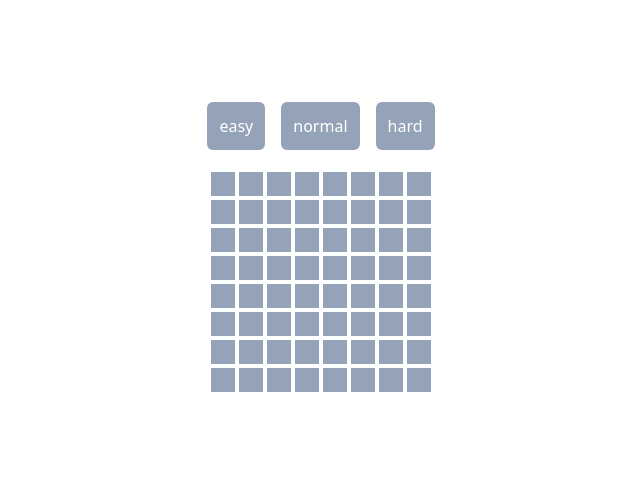
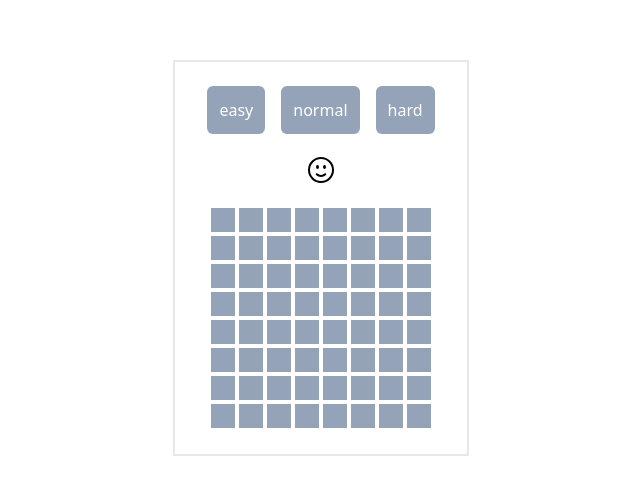
Before and after one commit to Goddemi/mineSweeper, a React (Create React App) app: page / in a window 1280 px wide. Shown: the part 142-636 px from the top of the page, without its empty margins (319-959 px from the left). Built offline with nearby package versions, Linux system fonts and the light colour scheme.

Commit message:
Add : 리셋버튼 추가

```diff
--- a/src/Game.tsx
+++ b/src/Game.tsx
@@ -3,9 +3,11 @@ import GameBoard from "./game/GameBoard";
 
 const Game = () => {
   return (
-    <div className="h-screen flex flex-col justify-center items-center">
-      <Difficulty />
-      <GameBoard />
+    <div className="h-screen flex justify-center items-center ">
+      <div className="flex flex-col justify-center items-center p-6 border-2 border-gray">
+        <Difficulty />
+        <GameBoard />
+      </div>
     </div>
   );
 };
--- a/src/game/Cell.tsx
+++ b/src/game/Cell.tsx
@@ -4,7 +4,7 @@ import { clickCell } from "../store/minesweeper/mineSweeperSlice";
 import { CellType } from "../type/types";
 
 const Cell = ({ cellData }: { cellData: CellType }) => {
-  const { row, col, isClicked, isMine } = cellData;
+  const { row, col, isClicked, isMine, nearMineCounter } = cellData;
   const dispatch = useDispatch();
 
   const clickHandler = () => {
@@ -13,7 +13,7 @@ const Cell = ({ cellData }: { cellData: CellType }) => {
 
   return (
     <div
-      className={`w-7 h-7  border-white border-2 ${
+      className={`w-7 h-7 border-white border-2 text-center cursor-pointer ${
         isClicked ? `bg-slate-800` : `bg-slate-400`
       }`}
       onClick={clickHandler}
@@ -25,7 +25,7 @@ const Cell = ({ cellData }: { cellData: CellType }) => {
             <Bomb />
           </span>
         ) : (
-          <span>개수</span>
+          <span className=" text-white">{nearMineCounter || ""}</span>
         ))}
     </div>
   );
--- a/src/game/GameBoard.tsx
+++ b/src/game/GameBoard.tsx
@@ -1,6 +1,7 @@
 import { useEffect } from "react";
 import { useDispatch, useSelector } from "react-redux";
-import { makeBoard } from "../store/minesweeper/mineSweeperSlice";
+import { Sad, Smile } from "../icon/Icons";
+import { makeBoard, resetGame } from "../store/minesweeper/mineSweeperSlice";
 import { RootState } from "../store/store";
 import Cell from "./Cell";
 
@@ -9,17 +10,20 @@ const GameBoard = () => {
   const difficultyLevel = useSelector(
     (state: RootState) => state.mineSweeper.difficulty
   );
-  const cells = useSelector((state: RootState) => state.mineSweeper.cells);
   const gameOverState = useSelector(
     (state: RootState) => state.mineSweeper.gameOver
   );
+  const cells = useSelector((state: RootState) => state.mineSweeper.cells);
 
   useEffect(() => {
     dispatch(makeBoard());
   }, [difficultyLevel]);
 
   return (
-    <div className="my-5">
+    <div className=" flex flex-col items-center">
+      <div className="my-5 cursor-pointer">
+        {gameOverState ? <Sad /> : <Smile />}
+      </div>
       {cells.map((row, i) => (
         <div className="flex">
           {row.map((cellData, j) => (
--- a/src/icon/Icons.tsx
+++ b/src/icon/Icons.tsx
@@ -16,3 +16,41 @@ export const Bomb = () => {
     </svg>
   );
 };
+
+export const Smile = () => {
+  return (
+    <svg
+      xmlns="http://www.w3.org/2000/svg"
+      fill="none"
+      viewBox="0 0 24 24"
+      strokeWidth={1.5}
+      stroke="currentColor"
+      className="w-8 h-8"
+    >
+      <path
+        strokeLinecap="round"
+        strokeLinejoin="round"
+        d="M15.182 15.182a4.5 4.5 0 01-6.364 0M21 12a9 9 0 11-18 0 9 9 0 0118 0zM9.75 9.75c0 .414-.168.75-.375.75S9 10.164 9 9.75 9.168 9 9.375 9s.375.336.375.75zm-.375 0h.008v.015h-.008V9.75zm5.625 0c0 .414-.168.75-.375.75s-.375-.336-.375-.75.168-.75.375-.75.375.336.375.75zm-.375 0h.008v.015h-.008V9.75z"
+      />
+    </svg>
+  );
+};
+
+export const Sad = () => {
+  return (
+    <svg
+      xmlns="http://www.w3.org/2000/svg"
+      fill="none"
+      viewBox="0 0 24 24"
+      strokeWidth={1.5}
+      stroke="currentColor"
+      className="w-8 h-8"
+    >
+      <path
+        strokeLinecap="round"
+        strokeLinejoin="round"
+        d="M15.182 16.318A4.486 4.486 0 0012.016 15a4.486 4.486 0 00-3.198 1.318M21 12a9 9 0 11-18 0 9 9 0 0118 0zM9.75 9.75c0 .414-.168.75-.375.75S9 10.164 9 9.75 9.168 9 9.375 9s.375.336.375.75zm-.375 0h.008v.015h-.008V9.75zm5.625 0c0 .414-.168.75-.375.75s-.375-.336-.375-.75.168-.75.375-.75.375.336.375.75zm-.375 0h.008v.015h-.008V9.75z"
+      />
+    </svg>
+  );
+};
--- a/src/store/minesweeper/getDifficulty.ts
+++ b/src/store/minesweeper/func/getDifficultyLevel.ts
@@ -1,8 +1,6 @@
-import { DifficultyType } from "./../../type/types";
+import { DifficultyType } from "../../../type/types";
 
-export function getDifficultyValues(
-  difficulty: DifficultyType
-): [number, number, number] {
+export const getDifficultyLevelValues = (difficulty: DifficultyType) => {
   const EASY_DIFFICULTY: [number, number, number] = [8, 8, 10];
   const NORMAL_DIFFICULTY: [number, number, number] = [16, 16, 40];
   const HARD_DIFFICULTY: [number, number, number] = [16, 32, 99];
@@ -17,4 +15,4 @@ export function getDifficultyValues(
     default:
       throw new Error(`Unknown difficulty level: ${difficulty}`);
   }
-}
+};
--- /dev/null
+++ b/src/store/minesweeper/func/getNearMinesNumber.ts
@@ -0,0 +1,19 @@
+import { CellType } from "../../../type/types";
+
+export const getNearMinesNumber = (
+  cells: CellType[][],
+  row: number,
+  col: number
+) => {
+  const rows = cells.length;
+  const cols = cells[0].length;
+
+  let mineCouter = 0;
+  for (let i = Math.max(row - 1, 0); i <= Math.min(row + 1, rows - 1); i++) {
+    for (let j = Math.max(col - 1, 0); j <= Math.min(col + 1, cols - 1); j++) {
+      if (i === row && j === col) continue;
+      if (cells[i][j].isMine) mineCouter++;
+    }
+  }
+  return mineCouter;
+};
--- /dev/null
+++ b/src/store/minesweeper/func/openCells.ts
@@ -0,0 +1,9 @@
+import { CellType } from "../../../type/types";
+
+export const openCells = (cells: CellType[][]) => {
+  cells.forEach((row) =>
+    row.forEach((cell) => {
+      cell.isClicked = true;
+    })
+  );
+};
--- a/src/store/minesweeper/mineSweeperSlice.ts
+++ b/src/store/minesweeper/mineSweeperSlice.ts
@@ -1,8 +1,10 @@
 import { createSlice } from "@reduxjs/toolkit";
 import type { PayloadAction } from "@reduxjs/toolkit";
 import { DifficultyType } from "../../type/types";
-import { getDifficultyValues } from "./getDifficulty";
+import { getDifficultyLevelValues } from "./func/getDifficultyLevel";
+import { getNearMinesNumber } from "./func/getNearMinesNumber";
 import { CellType } from "../../type/types";
+import { openCells } from "./func/openCells";
 export interface mineSweeperState {
   difficulty: DifficultyType;
   cells: CellType[][];
@@ -24,7 +26,7 @@ export const mineSweeperSlice = createSlice({
     },
 
     makeBoard: (state) => {
-      const [rows, cols, mines] = getDifficultyValues(state.difficulty);
+      const [rows, cols, mines] = getDifficultyLevelValues(state.difficulty);
 
       //난이도에 따른 보드판 생성
       const cells: CellType[][] = [];
@@ -36,11 +38,12 @@ export const mineSweeperSlice = createSlice({
             col,
             isClicked: false,
             isMine: false,
+            nearMineCounter: 0,
           };
         }
       }
 
-      //보드판에 마인 심기
+      //셀에 마인 랜덤으로 심기
       let plantMines = mines;
       while (plantMines > 0) {
         const row = Math.floor(Math.random() * rows);
@@ -48,6 +51,15 @@ export const mineSweeperSlice = createSlice({
         if (!cells[row][col].isMine) {
           cells[row][col].isMine = true;
           plantMines--;
+        }
+      }
+
+      //셀에 주변 마인 개수 입력해두기
+      for (let row = 0; row < rows; row++) {
+        for (let col = 0; col < cols; col++) {
+          const cell = cells[row][col];
+          if (cell.isMine) continue;
+          cell.nearMineCounter = getNearMinesNumber(cells, row, col);
         }
       }
 
@@ -63,11 +75,23 @@ export const mineSweeperSlice = createSlice({
 
       if (clickedCell.isMine) {
         state.gameOver = true;
+        openCells(state.cells);
+        alert("you click mine. Game over");
       }
+    },
+
+    resetGame: (state) => {
+      state.cells.forEach((row) =>
+        row.forEach((cell) => {
+          cell.isClicked = false;
+        })
+      );
+      state.gameOver = false;
     },
   },
 });
 
-export const { setDifficulty, makeBoard, clickCell } = mineSweeperSlice.actions;
+export const { setDifficulty, makeBoard, clickCell, resetGame } =
+  mineSweeperSlice.actions;
 
 export default mineSweeperSlice.reducer;
--- a/src/type/types.ts
+++ b/src/type/types.ts
@@ -5,4 +5,5 @@ export interface CellType {
   col: number;
   isClicked: boolean;
   isMine: boolean;
+  nearMineCounter: number;
 }
```
